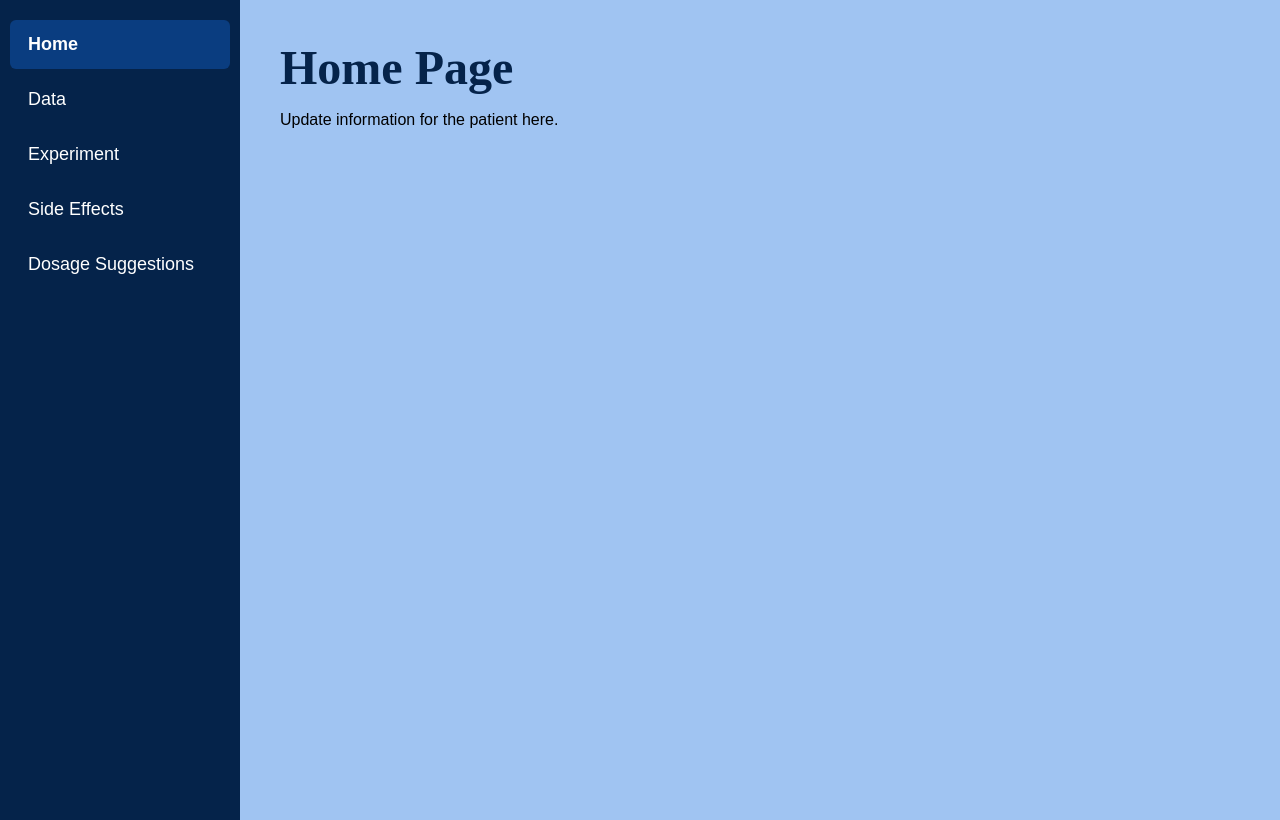
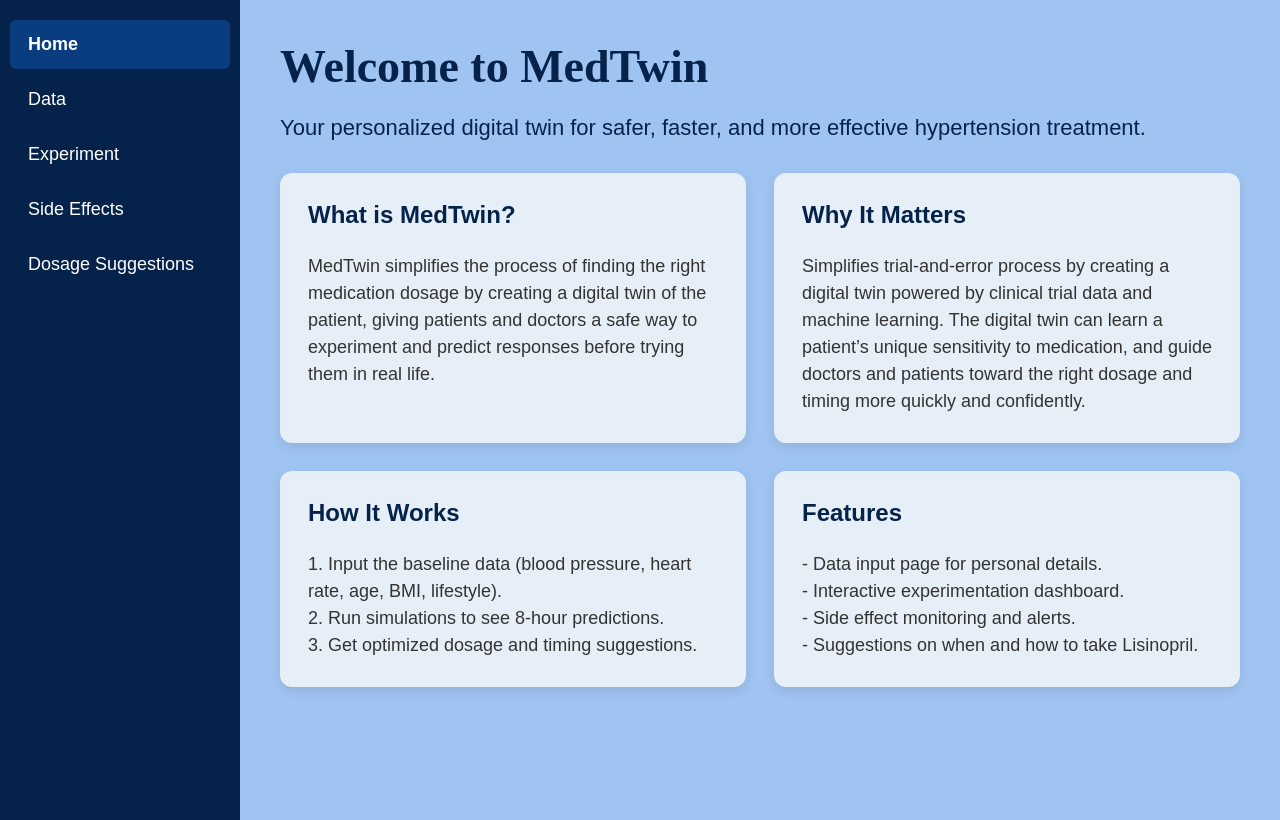
Before and after one commit to pianapolataa/hophacks, a Flask app: page / in a window 1280 px wide. Run offline with Flask 3, Linux system fonts and the light colour scheme; parts of the project's set-up code (start-up, migrations or seed data) failed here and were passed over.

Commit message:
Added home page

```diff
--- a/templates/experiment.html
+++ b/templates/experiment.html
@@ -167,7 +167,7 @@
 
         <div class="experiment-row">
             <div class="form-container">
-                <h2>Enter Time of Day and Dosage</h2>
+                <h2>Enter Time of Day and Dosage of Lisinopril</h2>
 
                 <label for="value1">Time of Day:</label>
                 <select id="value1" name="value1">
--- a/templates/index.html
+++ b/templates/index.html
@@ -2,7 +2,7 @@
 <html lang="en">
 <head>
     <meta charset="UTF-8">
-    <title>Home Page</title>
+    <title>MedTwin — Home</title>
     <style>
         body {
             margin: 0;
@@ -14,7 +14,7 @@
         /* Sidebar */
         /* Sidebar */
         .sidebar {
-    background-color: #05234a; /* dark blue */
+            background-color: #05234a;
             width: 240px;
             height: 100vh;
             display: flex;
@@ -29,7 +29,7 @@
             color: white;
             padding: 14px 18px;
             text-align: left;
-    font-size: 18px; /* bigger text */
+            font-size: 18px;
             cursor: pointer;
             transition: background 0.2s;
             border-radius: 6px;
@@ -37,21 +37,13 @@
         }
 
         .sidebar button:hover {
-    background-color: #0a3d80; /* mid-blue */
+            background-color: #0a3d80;
         }
 
         .sidebar .home-btn {
-    background-color: #0a3d80; /* highlight home button */
+            background-color: #0a3d80;
             font-weight: 700;
         }
-        body {
-            margin: 0;
-            font-family: Arial, sans-serif;
-            background-color: #a0c4f2; /* light blue */
-            display: flex;
-        }
-
-        /* Sidebar */
 
         /* Main content */
         .main-content {
@@ -62,17 +54,54 @@
         h1 {
             color: #05234a;
             font-family: 'Merriweather', serif;
-            font-size: 48px;
-            margin: 0 0 8px 0;
+            font-size: 46px;
+            margin: 0 0 16px 0;
         }
 
+        .lead {
+            font-size: 22px;
+            color: #05234a;
+            margin-bottom: 32px;
+        }
+
+        .card-container {
+            display: grid;
+            grid-template-columns: repeat(2, 1fr); /* two per row */
+            gap: 28px;
+        }
+
+        .card {
+            background: #e6eff8;
+            border-radius: 12px;
+            padding: 28px;
+            box-shadow: 0 4px 12px rgba(0,0,0,0.1);
+        }
+
+        .card h3 {
+            margin-top: 0;
+            color: #05234a;
+            font-size: 24px;
+        }
+
+        .card p {
+            margin: 12px 0 0;
+            color: #333;
+            font-size: 18px;
+            line-height: 1.5;
+        }
+
+        @media (max-width: 800px) {
+            .card-container {
+                grid-template-columns: 1fr; /* one per row on small screens */
+            }
+        }
 
     </style>
 </head>
 <body>
     <!-- Sidebar -->
     <div class="sidebar">
-        <button class="home-btn"location.href='/'">Home</button>
+        <button class="home-btn" onclick="location.href='/'">Home</button>
         <button onclick="location.href='/data'">Data</button>
         <button onclick="location.href='/experiment'">Experiment</button>
         <button onclick="location.href='/effects'">Side Effects</button>
@@ -81,11 +110,33 @@
 
     <!-- Main content -->
     <div class="main-content">
-        <h1>Home Page</h1>
-        <p class="lead">Update information for the patient here.</p>
-        <div id="boxes" class="boxes-container"></div>
+        <h1>Welcome to MedTwin</h1>
+        <p class="lead">Your personalized digital twin for safer, faster, and more effective hypertension treatment.</p>
+
+        <div class="card-container">
+            <div class="card">
+                <h3>What is MedTwin?</h3>
+                <p>MedTwin simplifies the process of finding the right medication dosage by creating a digital twin of the patient, giving patients and doctors a safe way to experiment and predict responses before trying them in real life.
+                </p>
             </div>
 
+            <div class="card">
+                <h3>Why It Matters</h3>
+<p>Simplifies trial-and-error process by creating a digital twin powered by clinical trial data and machine learning. The digital twin can learn a patient’s unique sensitivity to medication, and guide doctors and patients toward the right dosage and timing more quickly and confidently.</p>
+            </div>
 
+            <div class="card">
+                <h3>How It Works</h3>
+                <p>1. Input the baseline data (blood pressure, heart rate, age, BMI, lifestyle).<br>2. Run simulations to see 8-hour predictions.<br>3. Get optimized dosage and timing suggestions.</p>
+            </div>
+
+            <div class="card">
+                <h3>Features</h3>
+                <p>- Data input page for personal details.<br>- Interactive experimentation dashboard.<br>- Side effect monitoring and alerts.
+                    <br>- Suggestions on when and how to take Lisinopril.</p>
+            </div>
+
+        </div>
+    </div>
 </body>
 </html>
```
Lines whose indentation alone changed are shown as unchanged.
